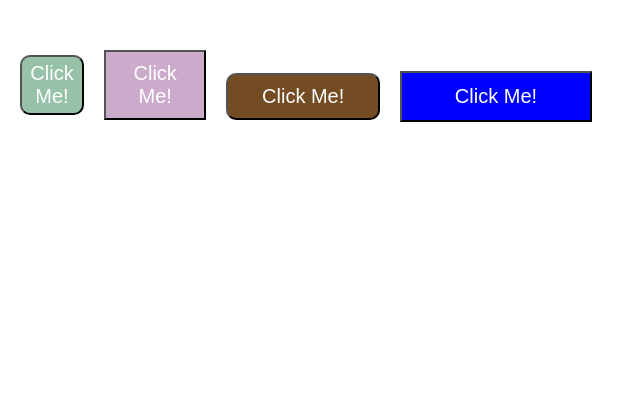
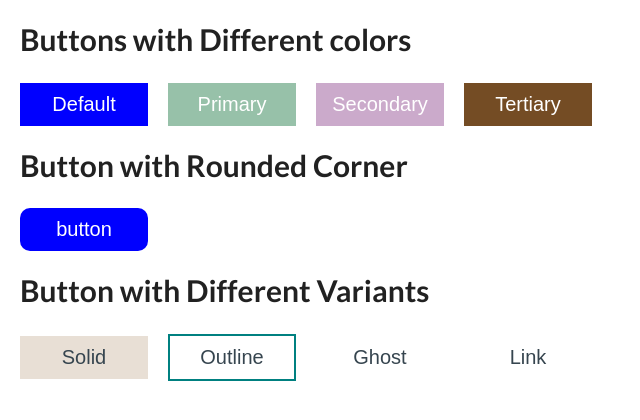
Before and after one commit to Shradha-singh23/React-Projects, a React (Create React App) app in the folder projects/: page / in a window 1280 px wide. Shown: the top 420 px of the page, without its empty margins (0-640 px from the left). Built offline with nearby package versions, Linux system fonts and the light colour scheme.

Commit message:
Created different variants of button

```diff
--- a/projects/src/reuseable-components/components/App.js
+++ b/projects/src/reuseable-components/components/App.js
@@ -4,32 +4,20 @@ import Button from "./Button"
 export default function App(){
     return(
         <div>
-            <Button
-                bgcolor="primary"
-                isRoundedCorners={true}
-                size="xs"
-            >
-                Click Me!
-            </Button>
-            <Button
-                bgcolor="secondary"
-                isRoundedCorners={false}
-                size="sm"
-            >
-                Click Me!
-            </Button>
-            <Button
-                bgcolor="tertiary"
-                isRoundedCorners={true}
-                size="md"
-            >
-                Click Me!
-            </Button>
-            <Button
-                size="lg"
-            >
-                Click Me!
-            </Button>
+            <h1 style={{marginTop:"20px", marginLeft:"20px", fontSize:"30px"}}> Buttons with Different colors </h1>
+            <Button> Default </Button>
+            <Button bgcolor="primary"> Primary </Button>
+            <Button bgcolor="secondary"> Secondary </Button>
+            <Button bgcolor="tertiary"> Tertiary </Button>
+            <br />
+            <h1 style={{marginTop:"20px", marginLeft:"20px", fontSize:"30px"}}> Button with Rounded Corner </h1>
+            <Button isRoundedCorners={true}> button </Button>
+            <br />
+            <h1 style={{marginTop:"20px", marginLeft:"20px", fontSize:"30px"}}> Button with Different Variants </h1>
+            <Button variant="solid"> Solid </Button>
+            <Button variant="outline"> Outline </Button>
+            <Button variant="ghost"> Ghost </Button>
+            <Button variant="link"> Link </Button>
         </div>
     )
 }
--- a/projects/src/reuseable-components/components/Button.js
+++ b/projects/src/reuseable-components/components/Button.js
@@ -1,4 +1,4 @@
-import React from "react";
+import React, { useState } from "react";
 
 const backgroundColors = {
     default: "blue",
@@ -6,7 +6,12 @@ const backgroundColors = {
     secondary: "#CBAACB",
     tertiary: "#744C24"
 }
-const variants = {
+
+const btnSize = {
+    default: {
+        padding:"10px",
+        width: "10%"
+    },
     xs: {
         padding: "5px",
         width: "5%"
@@ -25,29 +30,82 @@ const variants = {
     }
 }
 
+const btnVariants = {
+    solid:{
+        border: "none",
+        bgColor: "#E8DFD5"
+    },
+    outline: {
+        border: "2px solid teal",
+        bgColor: "white"
+    },
+    ghost :{
+        border: "none",
+        bgColor: "white"
+    },
+    link :{
+        border: "none",
+        bgColor: "white"
+    }
+}
+
 export default function Button({
     children,
     bgcolor,
     buttonSize,
     isRoundedCorners,
-    size
+    size,
+    variant
 })
 {
+    const [toggle, setToggle] = useState(false);
+
+    function handleOnMouseEnter(){
+        if(btnVariants[variant]){
+            setToggle(true)
+        }
+    }
+
+    function handleOnMouseLeave(){
+        if(btnVariants[variant])
+        setToggle(false)
+    }
+
+    function setBgColor(){
+        if(backgroundColors[bgcolor]){
+            return backgroundColors[bgcolor];
+        }
+        if(btnVariants[variant] && !toggle){
+            return btnVariants[variant].bgColor;
+        }
+        if(toggle && variant !== "link"){
+            return "#FDF9F2";
+        }
+        if(variant === "link"){
+            return "white";
+        }
+        return backgroundColors.default;
+    }
+
     return(
         <button
             style={{
                 fontWeight: 400,
-                padding: variants[size].padding,
+                padding: btnSize[size]? btnSize[size].padding : btnSize.default.padding,
                 cursor: "pointer",
                 transition: "transform 0.3s ease",
-                backgroundColor: backgroundColors[bgcolor] || backgroundColors.default,
-                color:"white",
+                backgroundColor: setBgColor(),
+                color:btnVariants[variant] ? "#36454F" : "white",
                 marginLeft: "20px",
-                marginTop:"50px",
+                marginTop:"10px",
                 fontSize: "20px",
-                width: variants[size].width,
-                borderRadius: isRoundedCorners ? "10px" : "0px"
+                width: btnSize[size]? btnSize[size].width :btnSize.default.width,
+                borderRadius: isRoundedCorners ? "10px" : "0px",
+                border: btnVariants[variant] ? btnVariants[variant].border : "none",
+                textDecoration: (variant === "link" && toggle) ? "underline" : "none"
             }}
+            onMouseEnter={handleOnMouseEnter}
+            onMouseLeave={handleOnMouseLeave}
         >
             {children}
         </button>
```
